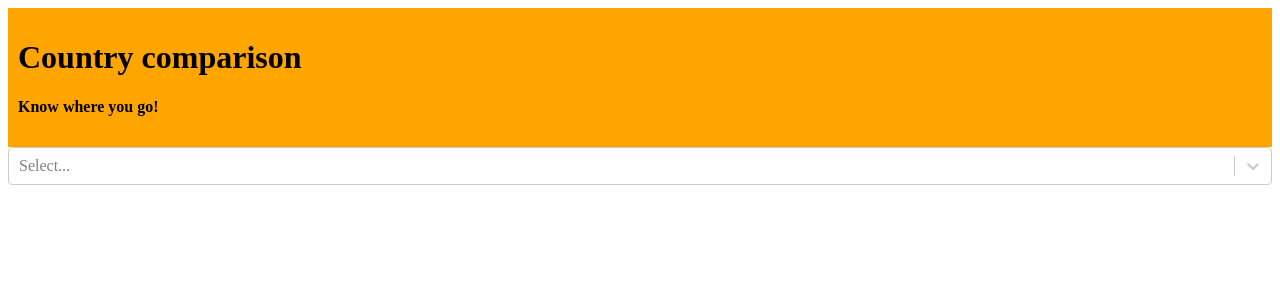
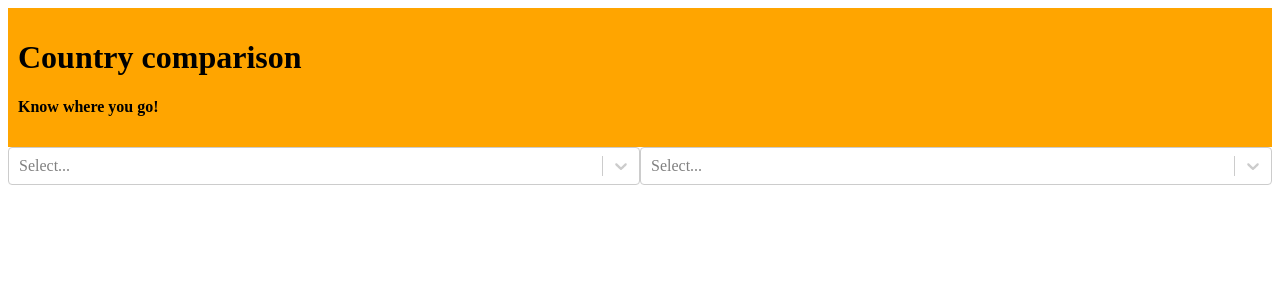
Before and after one commit to luschnat-ziegler/capstone-project, a React (Create React App) app in the folder frontend/: page / in a window 1280 px wide. Shown: the top 300 px of the page. Built offline with nearby package versions, Linux system fonts and the light colour scheme; no server answers.

Commit message:
Add Dropdowns and working lists

```diff
--- a/frontend/src/App.js
+++ b/frontend/src/App.js
@@ -1,14 +1,9 @@
-import {useEffect, useReducer} from 'react'
+import {useEffect, useReducer, useState} from 'react'
 import countriesReducer from './reducer/countriesReducer'
-import Select from 'react-select'
 
 import Header from './components/Header'
-
-const options = [
-  { value: 'chocolate', label: 'Chocolate' },
-  { value: 'strawberry', label: 'Strawberry' },
-  { value: 'vanilla', label: 'Vanilla' }
-]
+import CountryDropdowns from './components/CountryDropdowns'
+import CountryDataLists from './components/CountryDataLists'
 
 function App() {
 
@@ -16,6 +11,11 @@ function App() {
     countriesReducer,
     {data: [], isLoading: false, isError: false}
   )
+
+  const [displayedCountries, setDisplayedCountries] = useState({
+    countryLeft: {},
+    countryRight: {}
+  })
 
   useEffect(() => {
     setCountries({type: 'COUNTRIES_FETCH_INIT'})
@@ -34,7 +34,14 @@ function App() {
     <div className="App">
       <Header/>
      {countries.isError ?? <p>An error occurred while fetching data</p>}
-     {countries.isLoading ? <p>Loading...</p> : <Select options={countries.data.map(country => ({value: country.id, label: country.country}))} />}
+     {countries.isLoading ?
+        (<p>Loading...</p>) :
+        (<CountryDropdowns
+          handleDisplayedCountries = {setDisplayedCountries}
+          displayedCountries = {displayedCountries}
+          countries = {countries.data}
+          />)}
+        <CountryDataLists displayedCountries={displayedCountries}/>
     </div>
   );
 }
--- /dev/null
+++ b/frontend/src/components/CountryDataLists.js
@@ -0,0 +1,32 @@
+import styled from 'styled-components/macro'
+
+export default function CountryDataLists({displayedCountries}) {
+
+    return(
+        <Wrapper>
+            {displayedCountries.countryLeft.hasOwnProperty('country') &&
+                <CountryDataList country={displayedCountries.countryLeft}/>}
+            {displayedCountries.countryRight.hasOwnProperty('country') &&
+                <CountryDataList country={displayedCountries.countryRight}/>}
+        </Wrapper>
+    )
+}
+
+const Wrapper = styled.div`
+    display: flex;
+    justify-content: space-between;
+`
+
+function CountryDataList({country}) {
+    return (<div>
+        <ul>
+            <li>Total: {country.total}</li>
+            <li>Freedom: {country.freedom}</li>
+            <li>Environment: {country.environment}</li>
+            <li>LGBTQ: {country.lgbtq}</li>
+            <li>Corruption: {country.corruption} </li>
+            <li>Gender: {country.gender} </li>
+            <li>Equality: {country.inequality} </li>
+        </ul>
+    </div>)
+}
--- /dev/null
+++ b/frontend/src/components/CountryDropdowns.js
@@ -0,0 +1,51 @@
+import Select from 'react-select'
+import styled from 'styled-components/macro'
+
+export default function CountryDropdowns ({countries, handleDisplayedCountries, displayedCountries}) {
+
+
+    const dropdownOptions = countries.map(country => ({
+            value: country,
+            label: country.country
+        }))
+
+    return (
+        <Wrapper>
+        <Select styles={styles}
+            options = {dropdownOptions}
+            onChange = {handlerLeft}
+        />
+        <Select styles={styles}
+            options = {dropdownOptions}
+            onChange = {handlerRight}
+        />
+        </Wrapper>
+    )
+
+    function handlerLeft (e) {
+        handleDisplayedCountries({
+            countryLeft: e.value,
+            countryRight: displayedCountries.countryRight
+        })
+    }
+
+    function handlerRight (e) {
+        handleDisplayedCountries({
+            countryLeft: displayedCountries.countryLeft,
+            countryRight: e.value
+        })
+    }
+}
+
+const Wrapper = styled.div`
+    display: flex;
+    justify-content: space-between;
+    width: 100%;
+`
+
+const styles = {
+    container: base => ({
+      ...base,
+      flex: 1
+    })
+  };
--- a/frontend/src/index.js
+++ b/frontend/src/index.js
@@ -4,9 +4,7 @@ import App from './App';
 import reportWebVitals from './reportWebVitals';
 
 ReactDOM.render(
-  <React.StrictMode>
-    <App />
-  </React.StrictMode>,
+  <App />,
   document.getElementById('root')
 );
 
```
